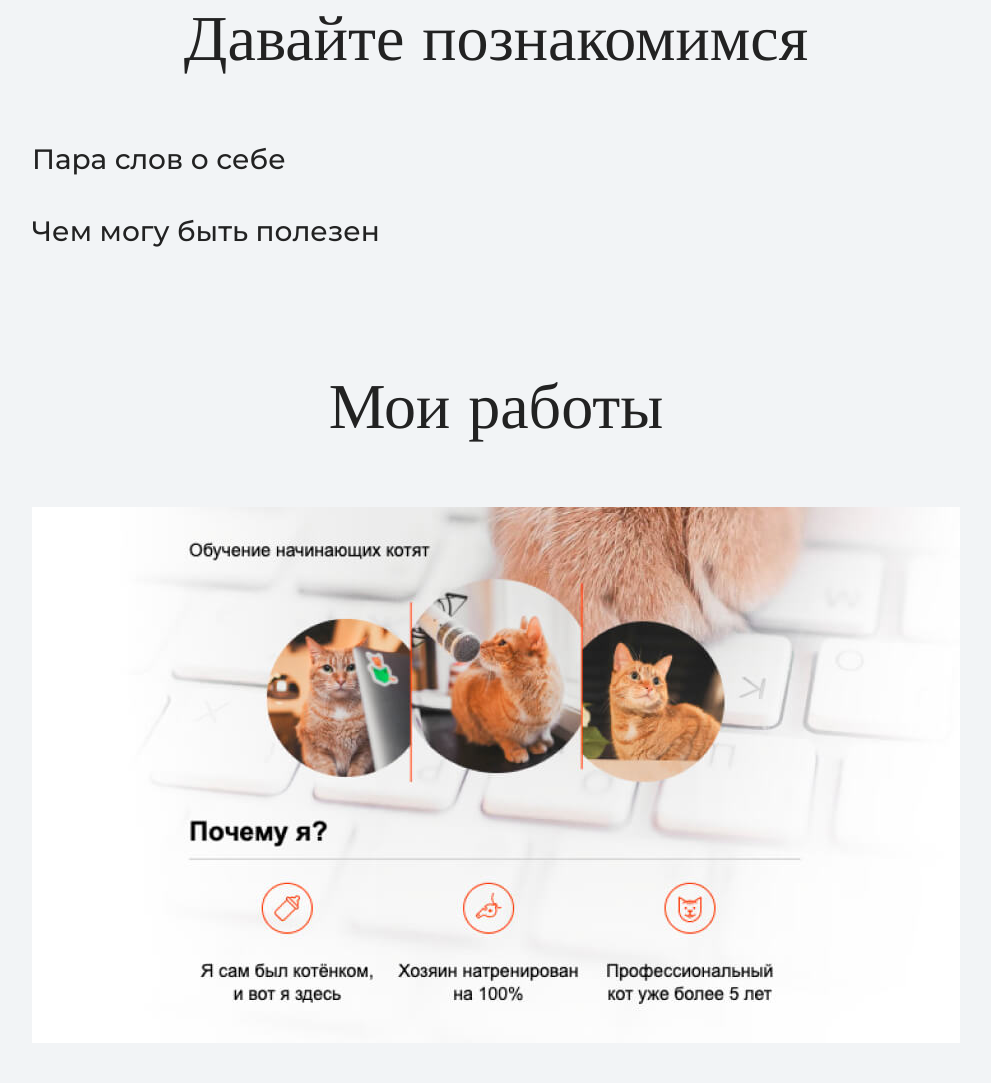
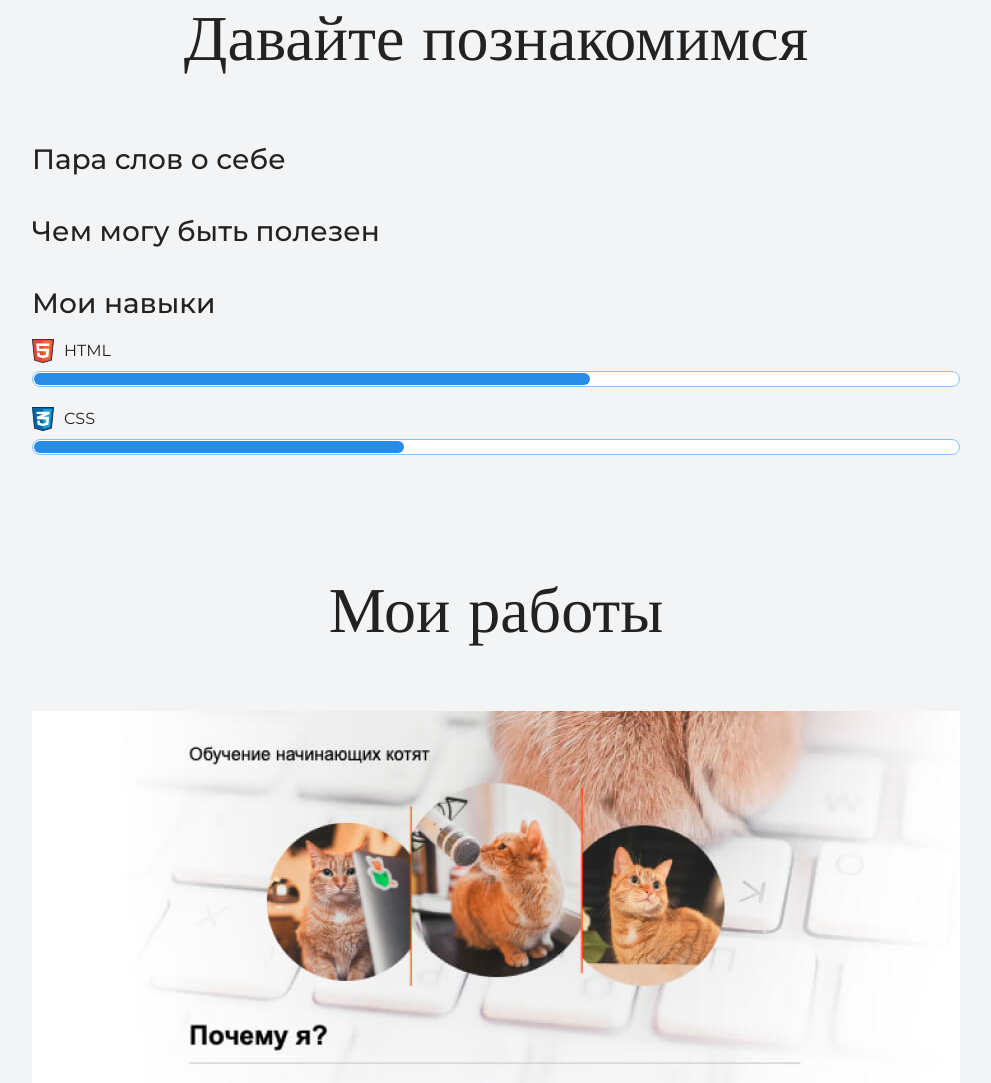
Before and after one commit to denisque/my-site, a plain HTML site: page index.html in a window 1280 px wide. Shown: the part 1612-2695 px from the top of the page, without its empty margins (144-1135 px from the left). Drawn offline with nearby package versions, Linux system fonts and the light colour scheme.

Commit message:
добавлены мои навыки html/css в %

```diff
--- a/index.html
+++ b/index.html
@@ -30,6 +30,17 @@
       <p></p>
       <h3>Чем могу быть полезен</h3>
       <p></p>
+
+	<div class="skills">
+	<h3>Мои навыки</h3>
+	<dl class="skills-list">
+		<dt class="skill-html">HTML</dt>
+		<dd class="level"><div style="width: 60%">60%</div></dd>
+		<dt class="skill-css">CSS</dt>
+		<dd class="level"><div style="width: 40%">40%</div></dd>
+		</dl>
+	</div>
+
 </div>
     </section>
 
```
